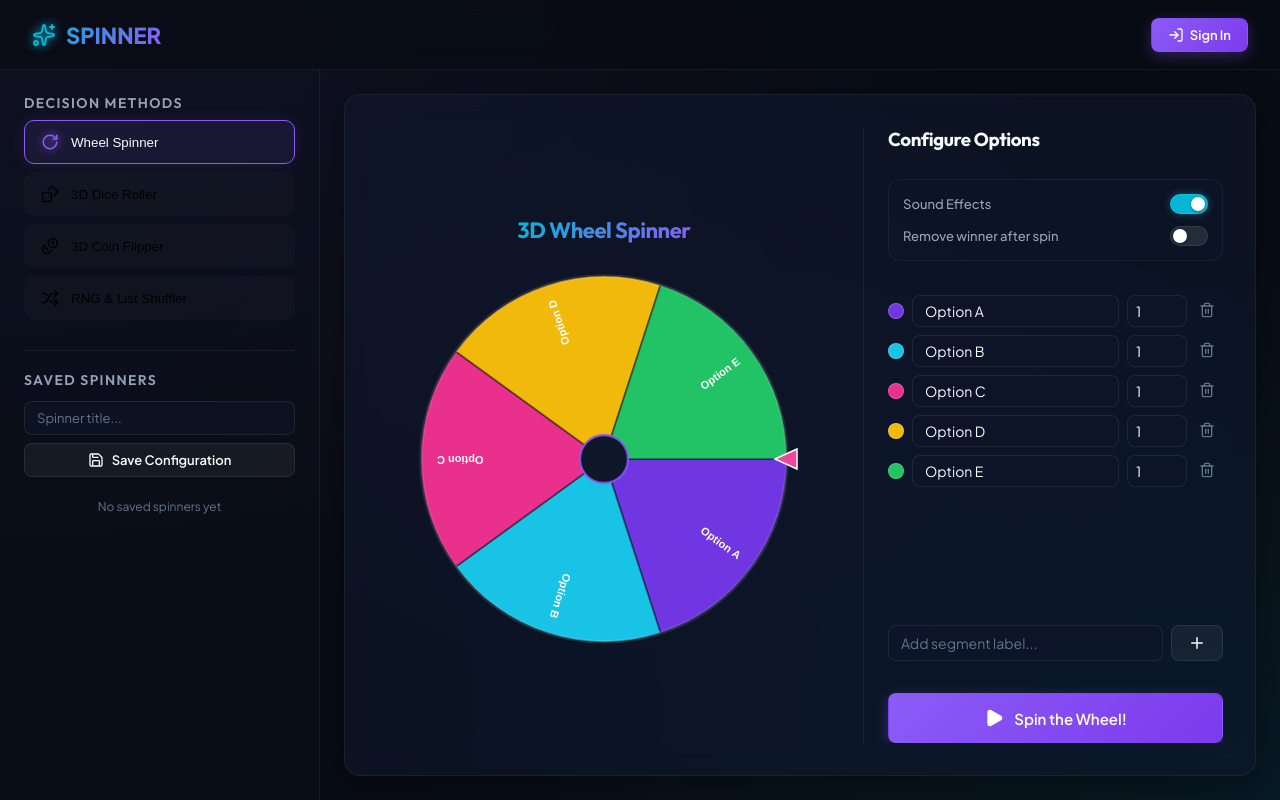
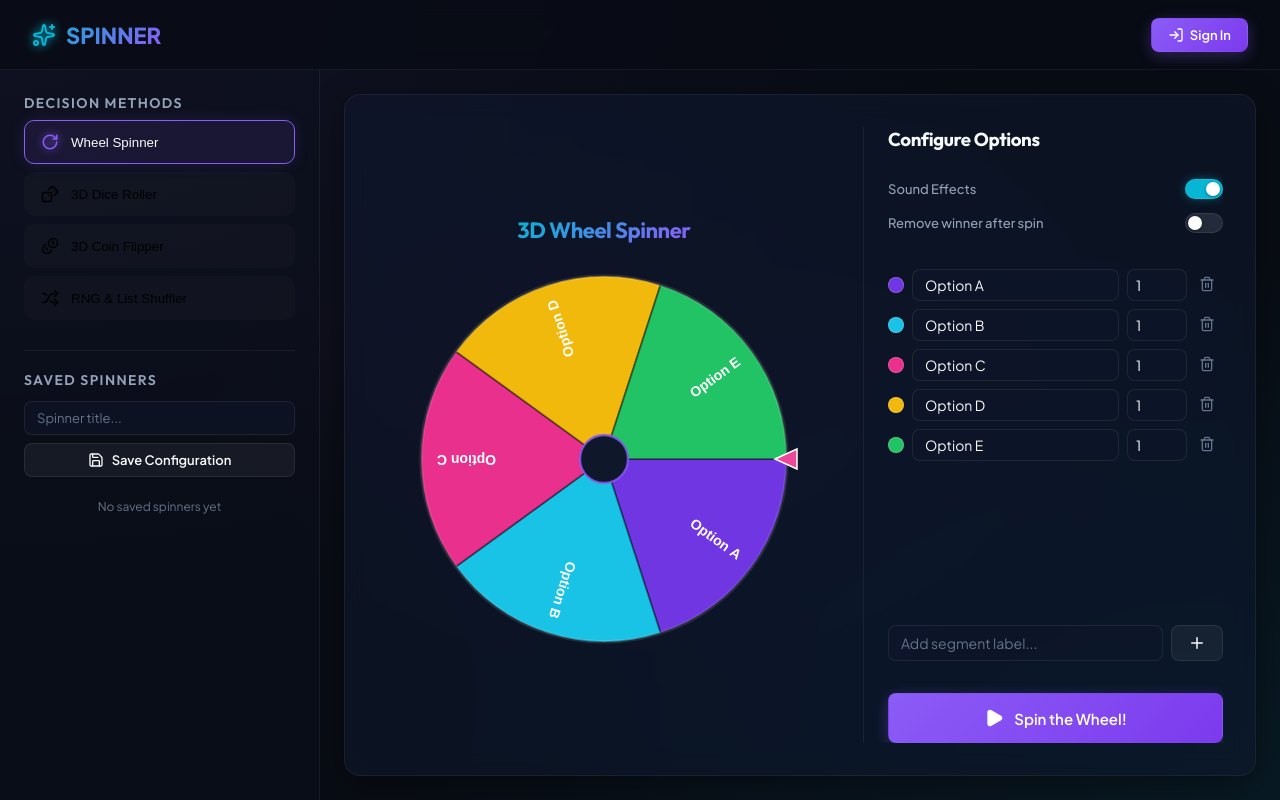
Before and after one commit to alexmaisa/spinner, a React (Vite) app in the folder frontend/: page / in a window 1280 px wide. Built offline with nearby package versions, Linux system fonts and the light colour scheme.

Commit message:
style(frontend): scale up dynamic font size and remove configurations container border

```diff
--- a/frontend/src/components/WheelSpinner.tsx
+++ b/frontend/src/components/WheelSpinner.tsx
@@ -264,14 +264,14 @@ export const WheelSpinner: React.FC<WheelSpinnerProps> = ({
       ctx.textBaseline = 'middle';
       ctx.fillStyle = '#ffffff';
       // Dynamically compute font size based on text length to prevent overlap while maintaining proportions
-      const baseFontSize = Math.max(11, Math.round(size / 34)); // e.g. 16px for size = 550
+      const baseFontSize = Math.max(13, Math.round(size / 27)); // e.g. 20px for size = 550
       let segmentFontSize = baseFontSize;
       if (seg.label.length <= 6) {
-        segmentFontSize = Math.min(20, Math.round(baseFontSize * 1.25)); // Make short text larger
+        segmentFontSize = Math.min(26, Math.round(baseFontSize * 1.3)); // Make short text significantly larger (e.g. up to 26px)
       } else if (seg.label.length > 12) {
-        // Linearly scale down long text, floor at 9px to keep it readable
-        const scaleFactor = Math.max(0.65, 1 - (seg.label.length - 12) * 0.035);
-        segmentFontSize = Math.max(9, Math.round(baseFontSize * scaleFactor));
+        // Linearly scale down long text, floor at 12px to keep it highly readable and elegant
+        const scaleFactor = Math.max(0.6, 1 - (seg.label.length - 12) * 0.04);
+        segmentFontSize = Math.max(12, Math.round(baseFontSize * scaleFactor));
       }
       ctx.font = `bold ${segmentFontSize}px "Plus Jakarta Sans", sans-serif`;
 
@@ -585,16 +585,12 @@ export const WheelSpinner: React.FC<WheelSpinnerProps> = ({
           <h3>Configure Options</h3>
         </div>
 
-        {/* Premium Settings Controls */}
+        {/* Premium Settings Controls (Immersive - No Border/Background) */}
         <div style={{
           display: 'flex',
           flexDirection: 'column',
-          gap: '12px',
-          padding: '14px',
-          background: 'rgba(15, 23, 42, 0.35)',
-          border: '1px solid rgba(255, 255, 255, 0.05)',
-          borderRadius: '12px',
-          marginBottom: '18px'
+          gap: '14px',
+          marginBottom: '20px'
         }}>
           <div style={{ display: 'flex', alignItems: 'center', justifyContent: 'space-between' }}>
             <span style={{ fontSize: '13px', color: 'var(--text-secondary)', fontWeight: 500 }}>Sound Effects</span>
```
